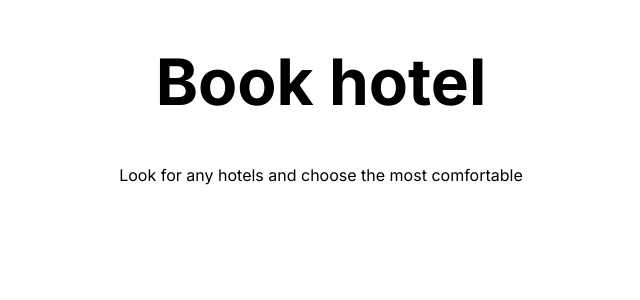
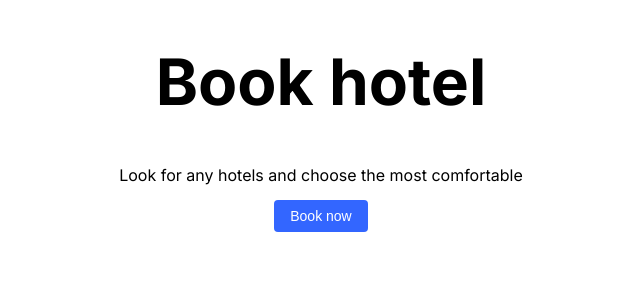
Before and after one commit to daniknewgarden/Rick-and-Morty-info, a React (Create React App) app: page / in a window 1280 px wide. Shown: the top 300 px of the page, without its empty margins (319-959 px from the left). Built offline with nearby package versions, Linux system fonts and the light colour scheme.

Commit message:
Added Button component

```diff
--- a/public/index.html
+++ b/public/index.html
@@ -24,7 +24,7 @@
     -->
   <!-- Fonts -->
   <link rel="preconnect" href="https://fonts.gstatic.com">
-  <link href="https://fonts.googleapis.com/css2?family=Inter:wght@400;700&display=swap" rel="stylesheet">
+  <link href="https://fonts.googleapis.com/css2?family=Inter:wght@400;500;700&display=swap" rel="stylesheet">
   <!-- Title -->
   <title>Book hotel</title>
 </head>
--- a/src/App.tsx
+++ b/src/App.tsx
@@ -1,14 +1,24 @@
 import React from "react";
 import "./App.css";
+import Button from "./Components/Button";
 import Subtitle from "./Components/Subtitle";
 //Components
 import Title from "./Components/Title";
 
 function App() {
+  const handleClick = () => {
+    console.log("click");
+  };
+
   return (
     <div className="App">
       <Title text="Book hotel"></Title>
       <Subtitle text="Look for any hotels and choose the most comfortable"></Subtitle>
+      <Button
+        callBack={handleClick}
+        text="Book now"
+        ariaLabel={"Button"}
+      ></Button>
     </div>
   );
 }
--- /dev/null
+++ b/src/Components/Button.tsx
@@ -0,0 +1,97 @@
+import React from "react";
+//styled components
+import styled, { css } from "styled-components";
+
+type ButtonProps = {
+  callBack: (event: React.MouseEvent<HTMLButtonElement>) => void;
+  text?: string;
+  ariaLabel?: string;
+  className?: string;
+  size?: "big" | "small";
+  rounded?: boolean;
+  transparent?: boolean;
+};
+
+const Button: React.FC<ButtonProps> = ({
+  text,
+  ariaLabel,
+  className,
+  callBack,
+}) => (
+  <button onClick={callBack} className={className} aria-label={ariaLabel}>
+    {text}
+  </button>
+);
+
+//Styles
+const sizes = {
+  big: css`
+    font-size: 16px;
+
+    padding: 12px 24px;
+  `,
+  small: css`
+    font-size: 14px;
+
+    padding: 8px 16px;
+  `,
+};
+
+const corners = {
+  rounded: css`
+    border-radius: 100px;
+  `,
+  default: css`
+    border-radius: 4px;
+  `,
+};
+
+const background = {
+  transparent: css`
+    background: transparent;
+    color: var(--color-accent);
+    border: 2px solid var(--color-accent);
+  `,
+  filed: css`
+    background: var(--color-accent);
+    color: var(--color-text);
+    border: none;
+
+    &:focus {
+      box-shadow: 0 0 0 2px var(--color-border);
+    }
+  `,
+};
+
+const StyledButton = styled(Button)`
+  --color-accent: #3366ff;
+  --color-border: #6690ff;
+
+  --color-text: #fff;
+
+  &:hover {
+    --color-accent: #6690ff;
+  }
+
+  &:active,
+  &:focus {
+    --color-accent: #254eda;
+    outline: none;
+  }
+
+  &:disabled {
+    --color-accent: #e3e4eb;
+  }
+
+  ${({ size = "small" }) => sizes[size]}
+
+  ${({ rounded = false }) =>
+    rounded ? corners["rounded"] : corners["default"]}
+
+  ${({ transparent = false }) =>
+    transparent ? background["transparent"] : background["filed"]}
+
+  font-weight: 500;
+`;
+
+export default StyledButton;
--- a/src/Components/Subtitle.tsx
+++ b/src/Components/Subtitle.tsx
@@ -2,6 +2,7 @@ import React from "react";
 //styled components
 import styled, { css } from "styled-components";
 
+//Component
 type SubtitleProps = {
   text: string;
   className?: string;
@@ -12,6 +13,7 @@ const Subtitle: React.FC<SubtitleProps> = ({ text, className }) => (
   <h2 className={className}>{text}</h2>
 );
 
+//Styles
 const sizes = {
   big: css`
     font-size: 16px;
--- a/src/Components/Title.tsx
+++ b/src/Components/Title.tsx
@@ -2,6 +2,7 @@ import React from "react";
 //Styled components
 import styled, { css } from "styled-components";
 
+//Component
 type TitleProps = {
   text: string;
   className?: string;
@@ -12,6 +13,7 @@ const Title: React.FC<TitleProps> = ({ text, className }) => (
   <h1 className={className}>{text}</h1>
 );
 
+//Styles
 const sizes = {
   small: css`
     font-size: 50px;
```
